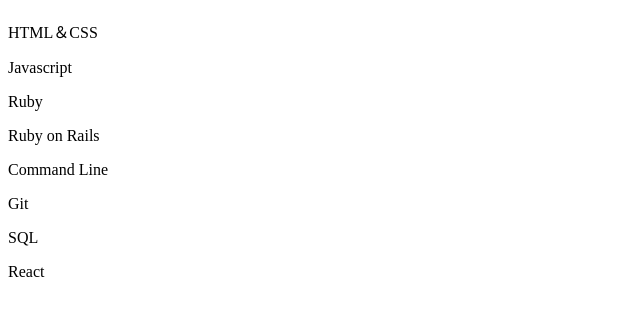
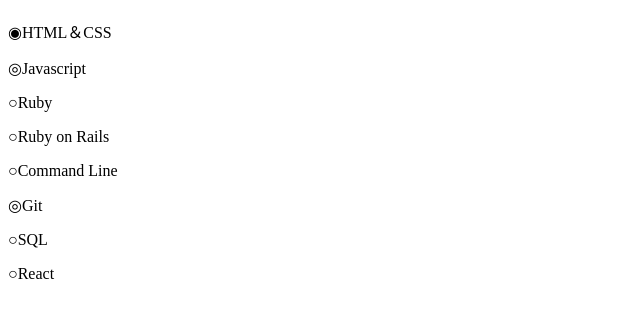
Before and after one commit to nalessonna/lesson, a plain HTML site: page index.html in a window 1280 px wide. Shown: the part 70-388 px from the top of the page, without its empty margins (0-640 px from the left). Drawn offline with Linux system fonts and the light colour scheme.

Commit message:
Update index.html

```diff
--- a/index.html
+++ b/index.html
@@ -3,19 +3,19 @@
 <html>
   <head>
     <meta charset="utf-8">
-    <title>"いとうの進捗"</title>
+    <title>いとうの進捗</title>
   </head>
       <link rel="stylesheet" href="stylesheet.css">
   <body>
     <h1 class="title">やること</h1>
       <div class="やることリスト"></div>
-        <P>HTML＆CSS</P>
-        <P>Javascript</P>
-        <P>Ruby</P>
-        <P>Ruby on Rails</P>
-        <P>Command Line</P>
-        <P>Git</P>
-        <P>SQL</P>
-        <P>React</P>
+        <P>◉HTML＆CSS</P>
+        <P>◎Javascript</P>
+        <P>○Ruby</P>
+        <P>○Ruby on Rails</P>
+        <P>○Command Line</P>
+        <P>◎Git</P>
+        <P>○SQL</P>
+        <P>○React</P>
   </body>
 </html>
```
